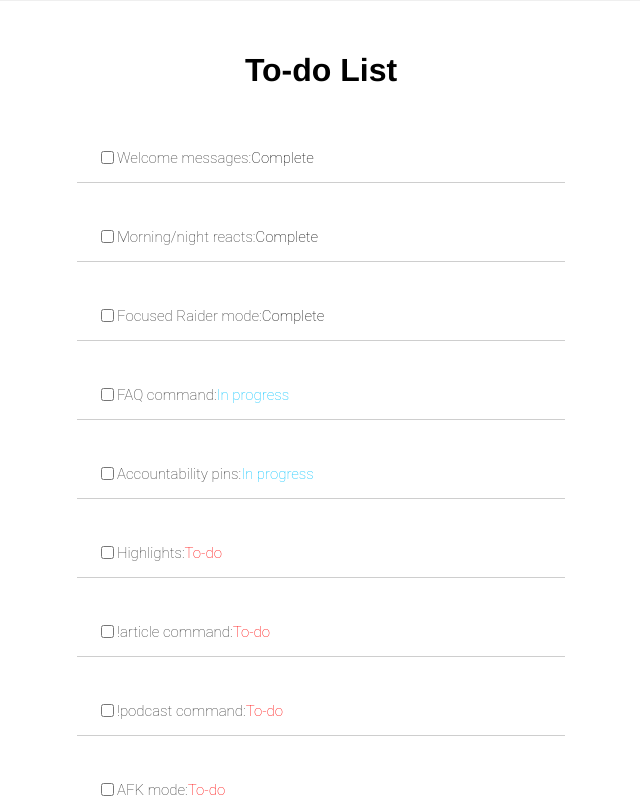
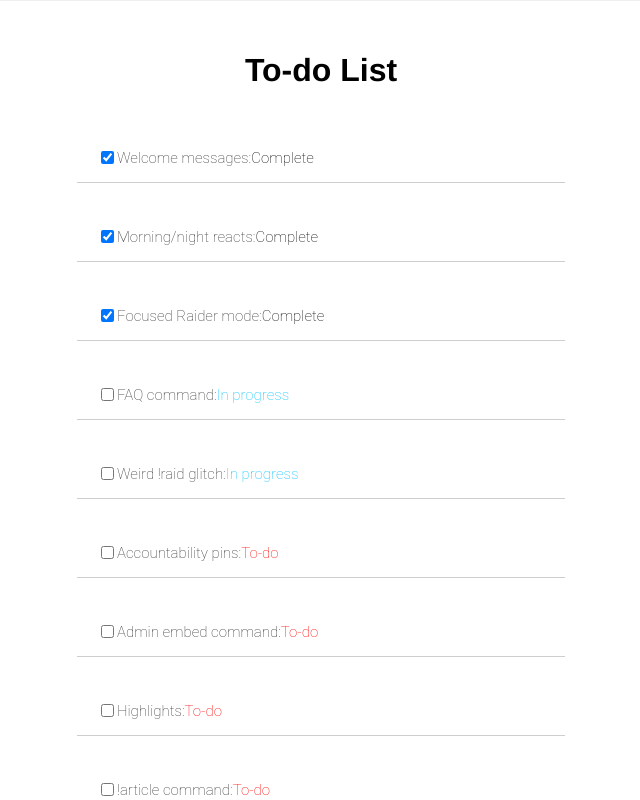
Before and after one commit to ThatNerdSquared/tutorial-app, a React (Create React App) app: page / in a window 1280 px wide. Shown: the top 800 px of the page, without its empty margins (319-959 px from the left). Built offline with nearby package versions, Linux system fonts and the light colour scheme.

Commit message:
Savepoint #3

```diff
--- a/src/todo-parts/App.js
+++ b/src/todo-parts/App.js
@@ -1,10 +1,38 @@
 import React from "react"
 import TodoItem from "./TodoItem"
-import todoData from "./todos"
+import todosData from "./todos.js"
+class App extends React.Component {
+	constructor() {
+		super()
+		this.state = {
+			todos: todosData
+		}
+		this.handleChange = this.handleChange.bind(this)
+	}
 
-function App() {
-	const components = todoData.map(todo => <TodoItem key={todo.key} title={todo.title} list={todo.list}/>)
+	handleChange(id) {
+		this.setState(prevState => {
+			const newState = prevState.todos.map(todo => {
+				if (todo.id === id) {
+					if (todo.list === "Complete") {
+						todo.list = "In progress"
+						return todo
+					}
+					else {
+						todo.list = "Complete"
+						return todo
+					}
+				}
+				else {
+					return todo
+				}
+			})
+			return newState
+		})
+	}
 
+	render() {
+		const components = this.state.todos.map(todo => <TodoItem key={todo.id} id={todo.id} title={todo.title} list={todo.list} handleChange={this.handleChange}/>)
 		return (
 			<div className="todolist">
 				<h1 className="todo-header">To-do List</h1>
@@ -12,5 +40,6 @@ function App() {
 			</div>
 		)
 	}
+}
 
 export default App
--- a/src/todo-parts/TodoItem.js
+++ b/src/todo-parts/TodoItem.js
@@ -1,11 +1,22 @@
 import React from "react"
 
 function TodoItem(props) {
+	let checked
+	if (props.list === "Complete") {
+		checked = true
+	}
+	else {
+		checked = false
+	}
 	return (
 		<div className="todo-item">
-			<input type="checkbox" />
+			<input
+				type="checkbox"
+				checked={checked}
+				onChange={() => props.handleChange(props.id)}
+			/>
 			<p>{props.title + ": "}</p>
-			<p style={{color: props.list=="To-do" ? "red" : props.list=="In progress" ? "#00c3ff" : "black"}}>{props.list}</p>
+			<p style={{color: props.list==="To-do" ? "red" : props.list==="In progress" ? "#00c3ff" : "black"}}>{props.list}</p>
 		</div>
 	)
 }
--- a/src/todo-parts/todos.js
+++ b/src/todo-parts/todos.js
@@ -17,31 +17,41 @@ const todos = [
 		},
 		{
 			id: "4",
-			title: " FAQ command",
+			title: "FAQ command",
 			list: "In progress"
 		},
 		{
 			id: "5",
-			title: "Accountability pins",
-			list: "In progress"
+			title: "Weird !raid glitch",
+			list: "In progress",
 		},
 		{
 			id: "6",
+			title: "Accountability pins",
+			list: "To-do"
+		},
+		{
+			id: "7",
+			title: "Admin embed command",
+			list: "To-do"
+		},
+		{
+			id: "8",
 			title: "Highlights",
 			list: "To-do"
 		},
 		{
-			id: "7",
+			id: "9",
 			title: "!article command",
 			list: "To-do"
 		},
 		{
-			id: "8",
+			id: "10",
 			title: "!podcast command",
 			list: "To-do"
 		},
 		{
-			id: "9",
+			id: "11",
 			title: "AFK mode",
 			list: "To-do"
 		}
```
Also changed, not shown: src/examples/example1.js (added, +55 -0 lines), src/examples/example2.js (added, +25 -0 lines), 1 other file (tests, documents, lock files or other folders). Lines whose indentation alone changed are shown as unchanged.
